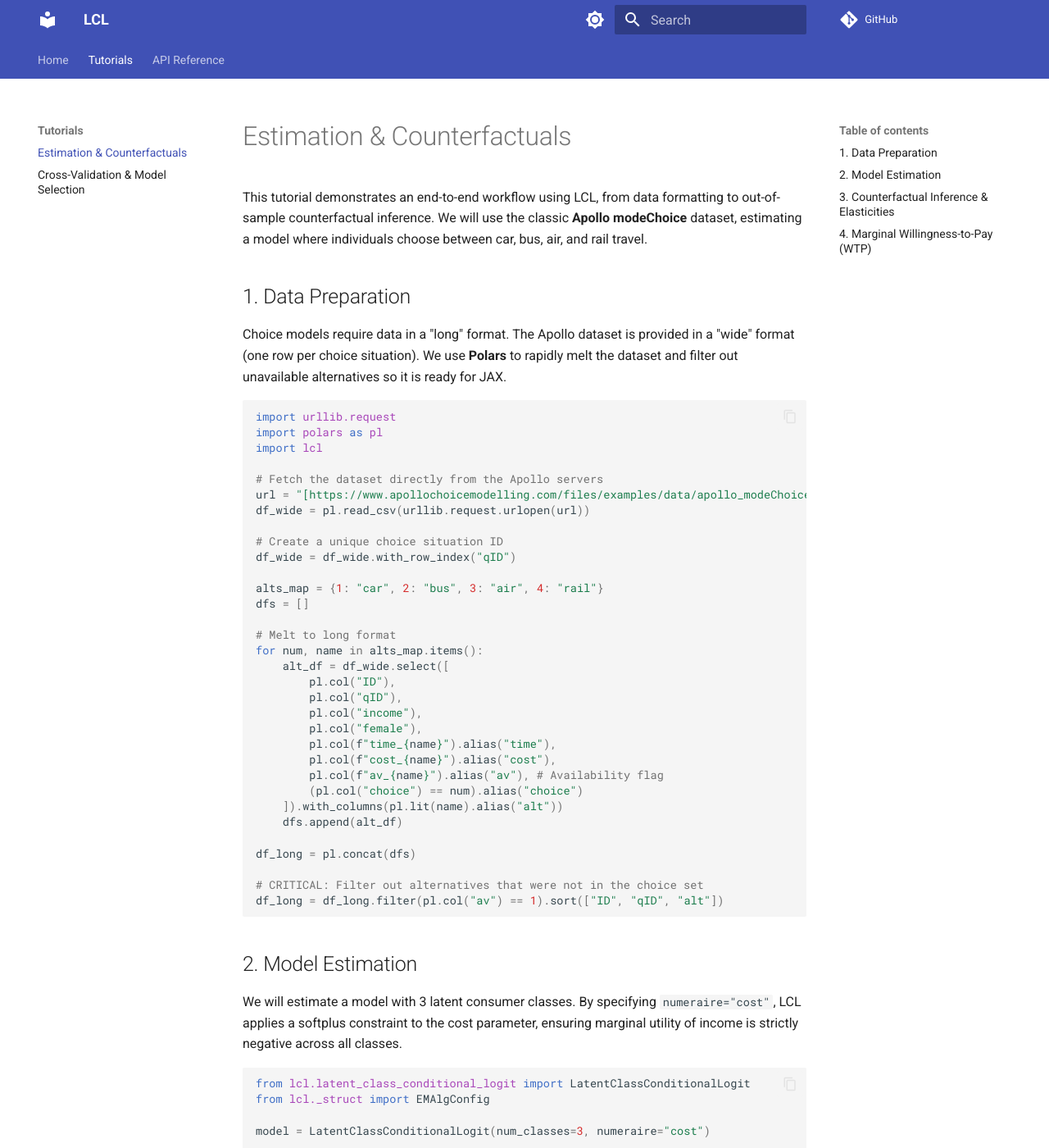
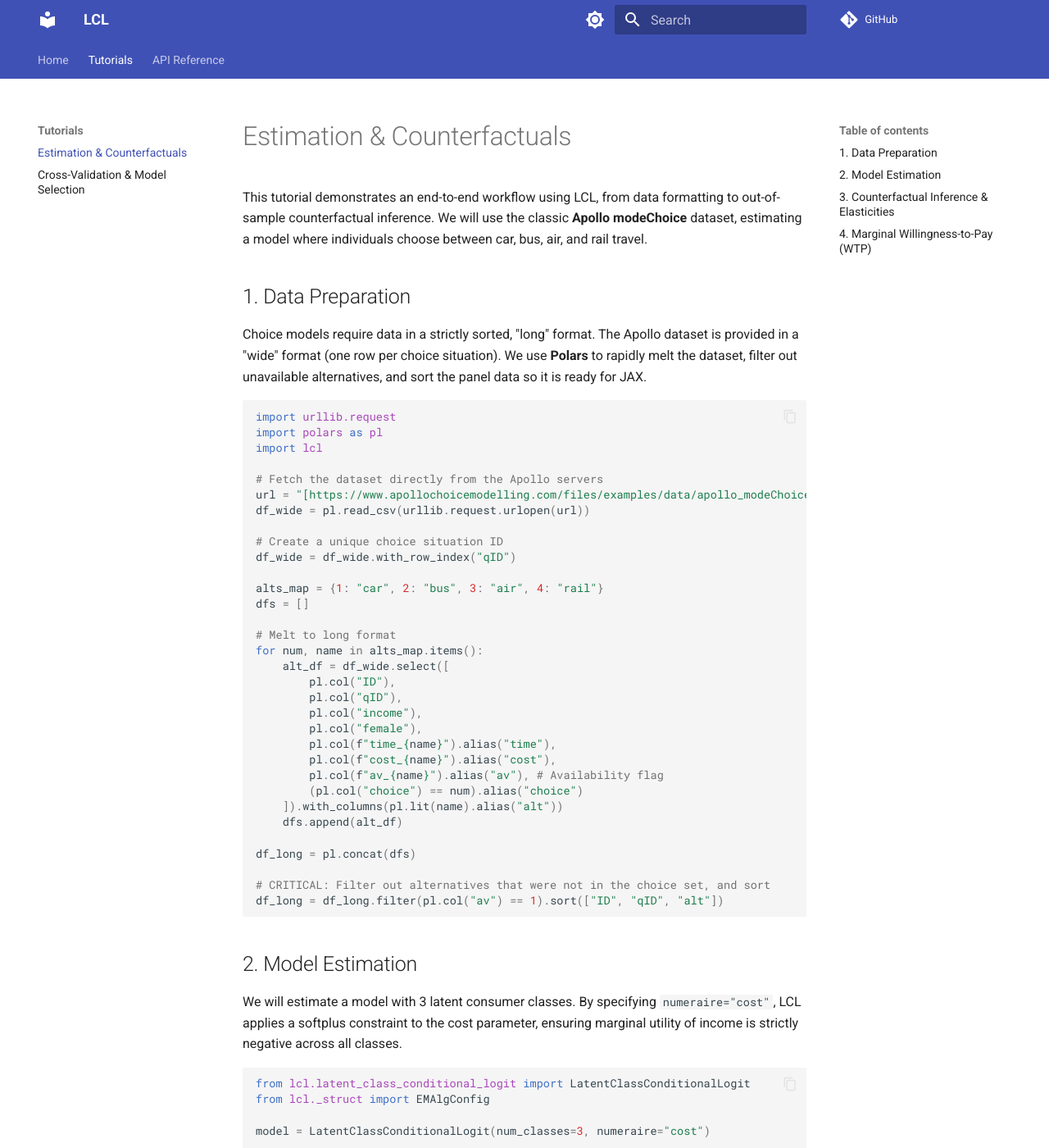
Before and after one commit to zeyveld/latent-class-conditional-logit, an MkDocs documentation site: the page built from docs/tutorials/estimation.md, in a window 1280 px wide and 1400 px high. Shown: the whole window at 82% size. Built offline with MkDocs 1.6.1 and Material for MkDocs 9.7.7, drawn with Linux system fonts in a browser that asks for light colours; comment, search, counter and statistics services are not loaded; some of the changed text lies outside the part shown.

````diff
--- a/docs/tutorials/estimation.md
+++ b/docs/tutorials/estimation.md
@@ -4,7 +4,7 @@
 
 ## 1. Data Preparation
 
-Choice models require data in a "long" format. The Apollo dataset is provided in a "wide" format (one row per choice situation). We use **Polars** to rapidly melt the dataset and filter out unavailable alternatives so it is ready for JAX.
+Choice models require data in a strictly sorted, "long" format. The Apollo dataset is provided in a "wide" format (one row per choice situation). We use **Polars** to rapidly melt the dataset, filter out unavailable alternatives, and sort the panel data so it is ready for JAX.
 
 ```python
 import urllib.request
@@ -37,7 +37,7 @@
 
 df_long = pl.concat(dfs)
 
-# CRITICAL: Filter out alternatives that were not in the choice set
+# CRITICAL: Filter out alternatives that were not in the choice set, and sort
 df_long = df_long.filter(pl.col("av") == 1).sort(["ID", "qID", "alt"])
 ```
 
````
Also changed, not shown: other parts of docs/tutorials/estimation.md (+2 -2 lines), docs/tutorials/cross_validation.md (+2 -2 lines).
